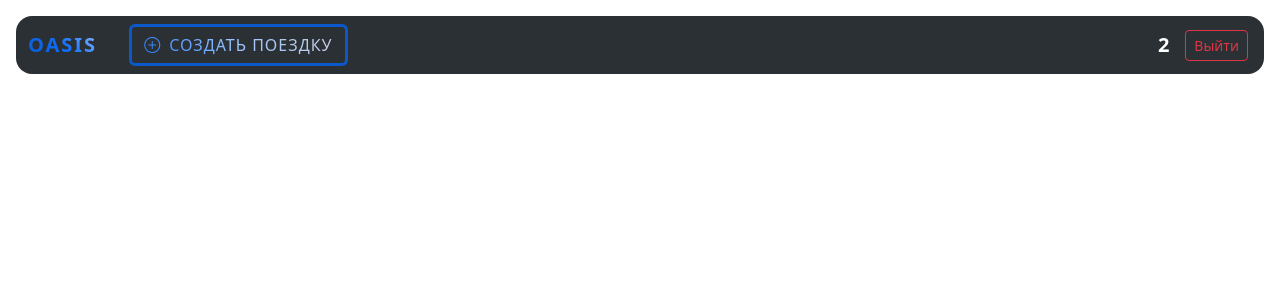
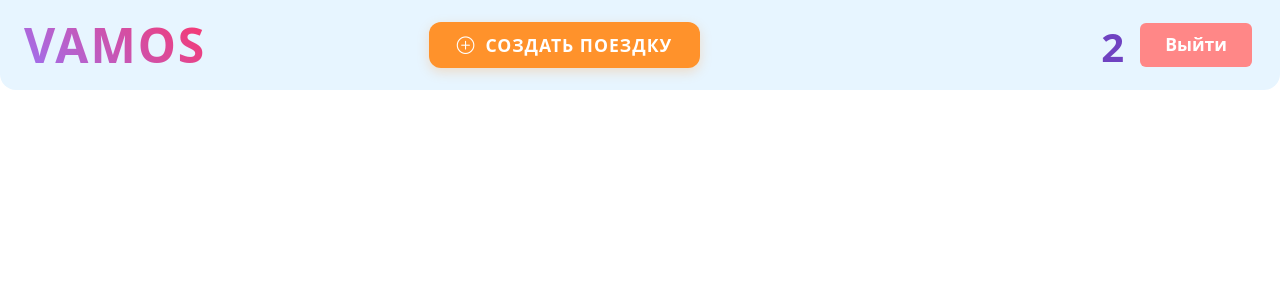
Before and after one commit to Ek2011/vamos_travel, a Flask app: page / in a window 1280 px wide. Shown: the top 300 px of the page. Run offline with Flask 3, Linux system fonts and the light colour scheme; a user stored in the database is signed in.

Commit message:
интерфейс1

```diff
--- a/templates/base.html
+++ b/templates/base.html
@@ -13,39 +13,44 @@
             font-weight: 800;
             text-transform: uppercase;
             letter-spacing: 2px;
-            background: linear-gradient(45deg, #0a58ca, #0d6efd, #9ec5fe);
+            background: linear-gradient(45deg, #9775fa, #ff3366);
             -webkit-background-clip: text;
             -webkit-text-fill-color: transparent;
             display: inline-block;
+            font-size: 48px;
         }
 
         .btn-custom-add {
-            border: 3px solid #0a58ca;
-            font-weight: 500;
+    background-color: #ff922b;
+    color: #ffffff !important;
+    border: none;
     text-transform: uppercase;
     letter-spacing: 1px;
-            transition: all 0.3s ease-in-out;
-            background: linear-gradient(45deg, #0d6efd, #9ec5fe, #ccccd9);
-            -webkit-background-clip: text;
-            -webkit-text-fill-color: transparent;
     display: inline-flex;
     align-items: center;
-            gap: 8px;
+    gap: 10px;
+    border-radius: 12px;
+    font-size: 1.1rem;
+    font-weight: 800;
+    padding: 10px 28px;
+    transition: all 0.3s ease-in-out;
+    box-shadow: 0 4px 12px rgba(255, 146, 43, 0.25);
 }
 
 .btn-custom-add:hover {
-            box-shadow: 0 0 15px rgba(13, 110, 253, 0.6);
-            border-color: #9ec5fe !important;
-            transform: translateY(-1px);
+    background-color: #f76707;
+    color: #ffffff !important;
+    box-shadow: 0 6px 18px rgba(255, 146, 43, 0.4);
+    transform: translateY(-2px);
 }
+
     </style>
 </head>
 <body>
 <header>
-    <div class="container-fluid p-3" data-bs-theme="dark">
-        <nav class="navbar navbar-expand-lg bg-body-tertiary rounded-4">
-            <div class="container-fluid">
-                <a class="navbar-brand" href="/">Oasis</a>
+    <nav class="navbar navbar-expand-lg py-1 rounded-0 rounded-bottom-4" style="background-color: #e7f5ff;">
+        <div class="container-xxl px-4">
+            <a class="navbar-brand" href="/">VAMOS</a>
             <button class="navbar-toggler" type="button" data-bs-toggle="collapse"
                     data-bs-target="#navbarSupportedContent" aria-controls="navbarSupportedContent"
                     aria-expanded="false" aria-label="Toggle navigation">
@@ -53,7 +58,7 @@
             </button>
             <div class="collapse navbar-collapse" id="navbarSupportedContent">
                 {% if current_user.is_authenticated %}
-                    <ul class="navbar-nav me-auto mb-2 mb-lg-0">
+                <ul class="navbar-nav mx-auto mb-2 mb-lg-0">
                     <li class="nav-item d-flex align-items-center mx-3">
                         <a href="/news" class="btn btn-custom-add">
                             <i class="bi bi-plus-circle"></i> Создать поездку
@@ -62,23 +67,32 @@
                 </ul>
                 <ul class="navbar-nav ms-auto p-1 align-items-center">
     <li class="nav-item d-flex align-items-center">
+
         <a href="/profile/{{ current_user.id }}"
-                               class="text-decoration-none text-white fs-5 fw-semibold me-3">
+           class="text-decoration-none fw-semibold me-3"
+           /* ДОБАВИЛИ margin-top: 4px; — эта магия плавно опустит буквы neo чуть ниже */
+           style="color: #6f42c1; font-size: 40px; line-height: 1; margin-top: 4px;">
             {{ current_user.name }}
         </a>
-                            <a href="/logout" class="btn btn-sm btn-outline-danger">Выйти</a>
+
+        <a href="/logout"
+           class="btn"
+           style="background-color: #ff8787; color: white; padding: 10px 24px; font-size: 1.1rem; font-weight: 600; line-height: 1.2;">
+            Выйти
+        </a>
+
     </li>
 </ul>
+
                 {% else %}
-                    <div class="btn-group p-1" role="group" aria-label="">
-                        <a href="/register" class="btn btn-primary">Регистрация</a>
-                        <a href="/login" class="btn btn-success">Вход</a>
+                <div class="d-flex gap-2 p-1 ms-auto">
+                    <a href="/register" class="btn" style="background-color: #9775fa; color: white;">Регистрация</a>
+<a href="/login" class="btn" style="background-color: #ffd43b; color: white;">Вход</a>
                 </div>
                 {% endif %}
             </div>
         </div>
     </nav>
-    </div>
 </header>
 {% block content %}{% endblock %}
 <script src="https://cdn.jsdelivr.net/npm/bootstrap@5.3.8/dist/js/bootstrap.bundle.min.js"
```
Lines whose indentation alone changed are shown as unchanged.
